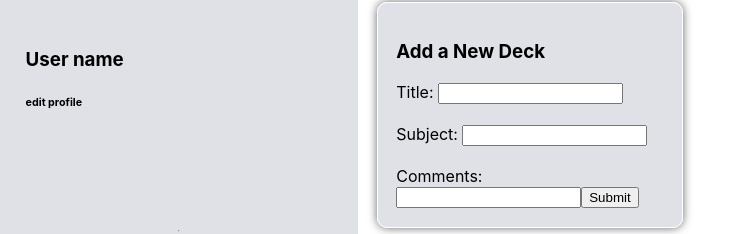
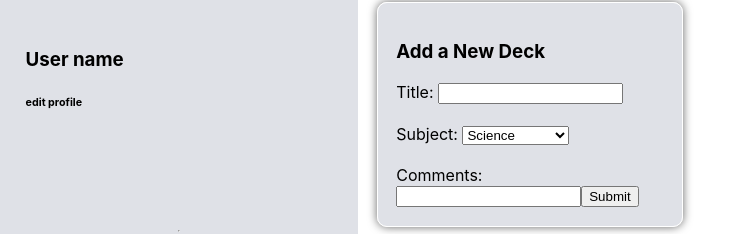
Before and after one commit to CasssieGithub/Cardify-Frontend, a React (Create React App) app: page /profile in a window 1280 px wide. Shown: the part 98-332 px from the top of the page, without its empty margins (0-752 px from the left). Built offline with nearby package versions, Linux system fonts and the light colour scheme; no server answers.

Commit message:
drop down menu

```diff
--- a/src/components/Add.js
+++ b/src/components/Add.js
@@ -31,12 +31,12 @@ const Add = (props) => {
         <br />
         <br />
         <label htmlFor="subject">Subject: </label>
-        <input
-          type="text"
-          name="subject"
-          value={deck.subject}
-          onChange={handleChange}
-        />
+        <select name="subject" onChange={handleChange}>
+          <option value='science'>Science</option>
+          <option value='social'>Social Studies</option>
+          <option value='math'>Math</option>
+          <option value='english'>English</option>
+        </select>
         <br />
         <br />
         <label htmlFor="comments">Comments: </label>
```
